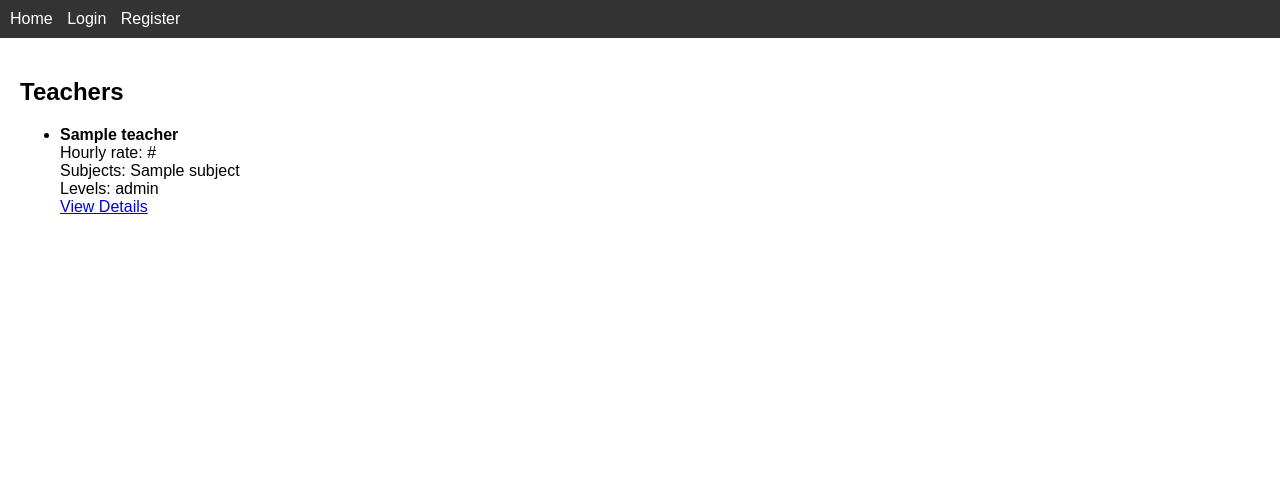
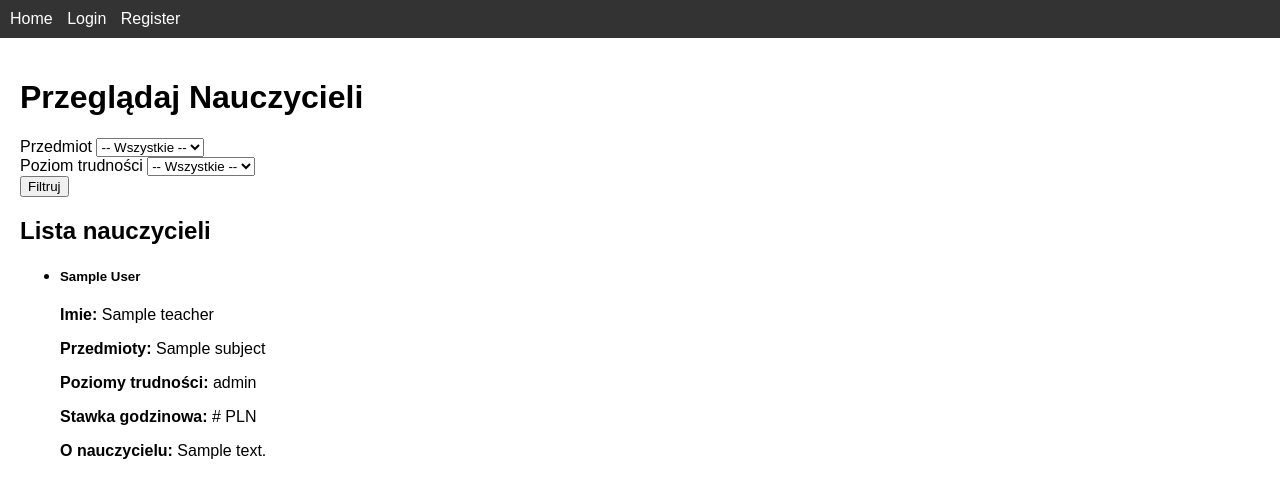
Before and after one commit to ProjBezpieczenstwo/frontend, a Flask app: page /lessons/my_lessons in a window 1280 px wide. Shown: the top 498 px of the page. Run offline with Flask 3, Linux system fonts and the light colour scheme; a database or web service that is not in the repository returns one stand-in record (values such as "Sample title"); data that the repository does not hold is empty.

Commit message:
i'm crying

```diff
--- a/blueprints/lessons.py
+++ b/blueprints/lessons.py
@@ -1,14 +1,17 @@
+import requests
 from flask import Blueprint, render_template, request, redirect, url_for, flash, session, current_app
-import requests
 
 lessons_bp = Blueprint('lessons', __name__, template_folder='../templates')
+
 
 def get_api_base():
     return current_app.config.get("BACKEND_URL")
 
+
 def get_headers():
     token = session.get('access_token')
     return {"Authorization": f"Bearer {token}"} if token else {}
+
 
 @lessons_bp.route('/my_lessons', methods=['GET'])
 def my_lessons():
@@ -22,17 +25,32 @@ def my_lessons():
         flash(response.json().get('message', 'Could not retrieve teachers.'), "error")
     return render_template('teacher_browser.html', teachers=teachers)
 
+
 @lessons_bp.route('/teacher_browser', methods=['GET'])
 def teacher_browser():
     headers = get_headers()
-    # Używamy endpointu teacher-list, który zwraca listę nauczycieli
-    response = requests.get(f"{get_api_base()}/api/teacher-list", headers=headers)
-    if response.status_code == 200:
-        teachers = response.json().get('teacher_list', [])
+    #TODO zmienić z 0 na coś innego
+    teacher_response = requests.get(f"{get_api_base()}/api/teacher-list/0", headers=headers)
+    if teacher_response.status_code == 200:
+        teachers = teacher_response.json().get('teacher_list', [])
     else:
         teachers = []
-        flash(response.json().get('message', 'Could not retrieve teachers.'), "error")
-    return render_template('teacher_browser.html', teachers=teachers)
+        flash(teacher_response.json().get('message', 'Could not retrieve teachers.'), "error")
+    subject_response = requests.get(f"{get_api_base()}/api/subjects", headers=headers)
+    if subject_response.status_code == 200:
+        subjects = subject_response.json().get('subjects', [])
+    else:
+        subjects = []
+        flash(subject_response.json().get('message', 'Could not retrieve teachers.'), "error")
+    difficulties_response = requests.get(f"{get_api_base()}/api/difficulty-levels", headers=headers)
+    if difficulties_response.status_code == 200:
+        difficulty_levels = difficulties_response.json().get('difficulty_levels', [])
+    else:
+        difficulty_levels = []
+        flash(difficulties_response.json().get('message', 'Could not retrieve teachers.'), "error")
+    return render_template('teacher_browser.html', teachers=teachers, subjects=subjects,
+                           difficulty_levels=difficulty_levels)
+
 
 @lessons_bp.route('/teacher/<int:teacher_id>', methods=['GET'])
 def teacher_details(teacher_id):
--- a/templates/admin_access_codes.html
+++ b/templates/admin_access_codes.html
@@ -20,6 +20,7 @@
             <th>Created At</th>
             <th>Expires At</th>
             <th>Created By</th>
+            <th>Email</th>
             <th>Actions</th>
         </tr>
     </thead>
@@ -31,6 +32,7 @@
             <td>{{ code.created_at }}</td>
             <td>{{ code.expires_at }}</td>
             <td>{{ code.created_by }}</td>
+            <td>{{ code.email_to }}</td>
             <td>
                 <form method="post" action="{{ url_for('admin.delete_access_code_page', code_id=code.id) }}" style="display:inline;">
                     <button type="submit">Delete</button>
--- a/templates/teacher_browser.html
+++ b/templates/teacher_browser.html
@@ -1,31 +1,50 @@
 {% extends "base.html" %}
-{% block title %}Teacher List{% endblock %}
+{% block title %}Access Codes{% endblock %}
 {% block content %}
-<h2>Teachers</h2>
-<ul>
+
+<h1 class="mb-4">Przeglądaj Nauczycieli</h1>
+
+<!-- FILTRY -->
+<form method="get" action="{{ url_for('lessons.teacher_browser') }}" class="row g-3 mb-5">
+    <div class="col-md-5">
+        <label for="subject" class="form-label">Przedmiot</label>
+        <select name="subject" id="subject" class="form-select">
+            <option value="">-- Wszystkie --</option>
+            {% for subject in subjects %}
+            <option value="{{ subject.id }}">{{ subject.name }}</option>
+            {% endfor %}
+        </select>
+    </div>
+    <div class="col-md-5">
+        <label for="difficulty_id" class="form-label">Poziom trudności</label>
+        <select name="difficulty_id" id="difficulty_id" class="form-select">
+            <option value="">-- Wszystkie --</option>
+            {% for level in difficulty_levels %}
+            <option value="{{ level.id }}">{{ level.name }}</option>
+            {% endfor %}
+        </select>
+    </div>
+    <div class="col-md-2 d-flex align-items-end">
+        <button type="submit" class="btn btn-primary w-100">Filtruj</button>
+    </div>
+</form>
+
+<!-- LISTA NAUCZYCIELI -->
+<h2 class="mb-3">Lista nauczycieli</h2>
+<ul class="list-group">
     {% for teacher in teachers %}
-        <li>
-            <strong>{{ teacher.name }}</strong><br>
-            Hourly rate: {{ teacher.hourly_rate }}<br>
-            Subjects:
-            {% if teacher.subjects %}
-                {% for subject in teacher.subjects %}
-                    {{ subject }}{% if not loop.last %}, {% endif %}
-                {% endfor %}
-            {% else %}
-                No subjects listed
-            {% endif %}<br>
-            Levels:
-            {% if teacher.difficulty_levels %}
-                {% for level in teacher.difficulty_levels %}
-                    {{ level }}{% if not loop.last %}, {% endif %}
-                {% endfor %}
-            {% else %}
-                No levels listed
-            {% endif %}<br>
-            <!-- Przycisk prowadzący do strony szczegółów nauczyciela -->
-            <a href="{{ url_for('lessons.teacher_details', teacher_id=teacher.id) }}" class="btn btn-primary">View Details</a>
+        <li class="list-group-item p-4 mb-3 shadow-sm rounded">
+            <h5 class="mb-2">{{ teacher.full_name }}</h5>
+            <p><strong>Imie:</strong> {{ teacher.name }}</p>
+            <p><strong>Przedmioty:</strong> {{ teacher.subjects | join(', ') }}</p>
+            <p><strong>Poziomy trudności:</strong> {{ teacher.difficulty_levels | join(', ') }}</p>
+            <p><strong>Stawka godzinowa:</strong> {{ teacher.hourly_rate }} PLN</p>
+            <p><strong>O nauczycielu:</strong> {{ teacher.bio }}</p>
         </li>
+    {% else %}
+        <li class="list-group-item">Nie znaleziono nauczycieli spełniających kryteria.</li>
     {% endfor %}
 </ul>
+
+
 {% endblock %}
```
